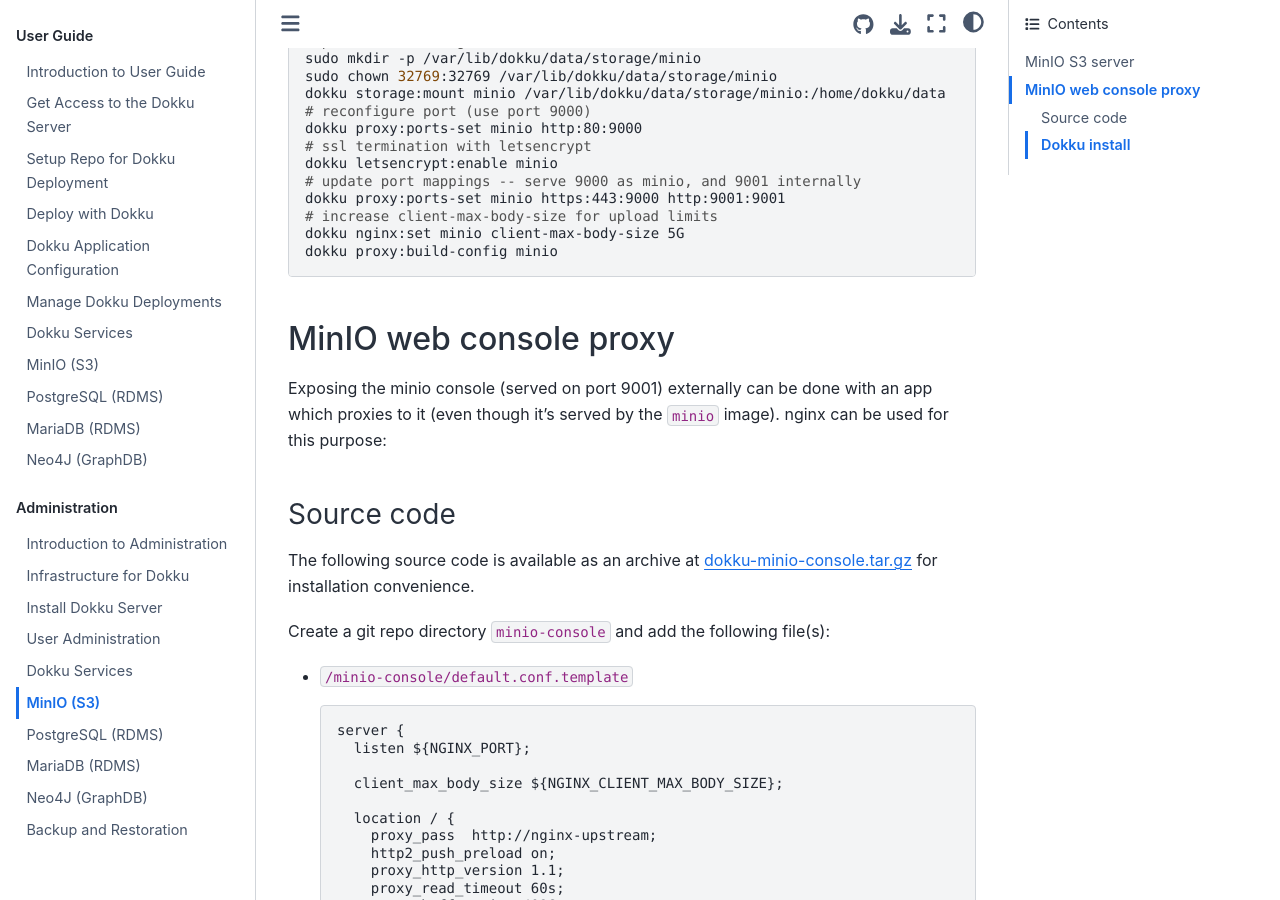
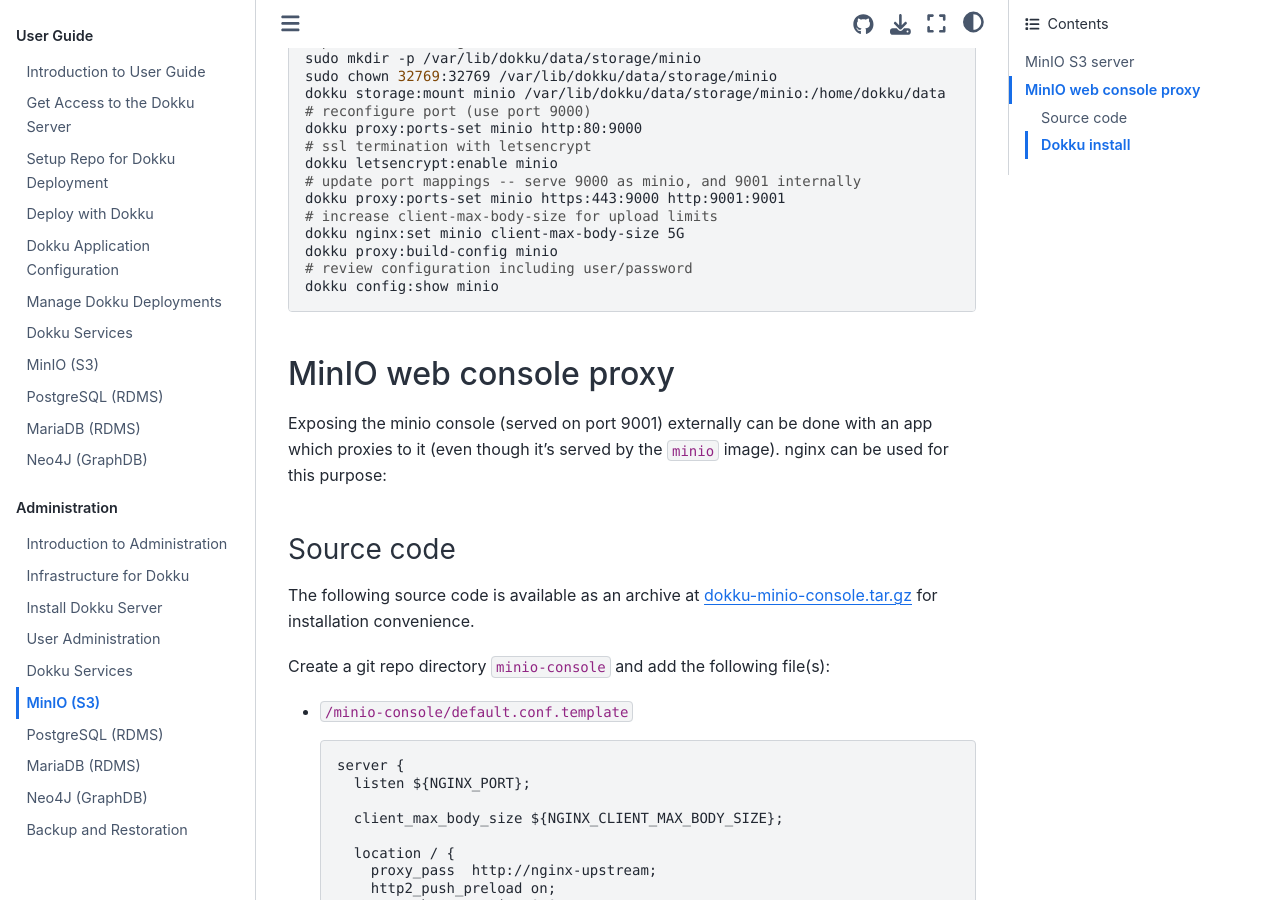
Before and after one commit to MaayanLab/dokku, a Jupyter Book: the page built from administration/41-minio.md, in a window 1280 px wide and 900 px high, scrolled down 1271 px. Built offline with Jupyter Book 1.0.4 settings and Sphinx 7.4.7 and the Sphinx Book theme 1.1.4, drawn with Linux system fonts in a browser that asks for light colours.

Commit message:
Add config:show to minio install instructions

````diff
--- a/administration/41-minio.md
+++ b/administration/41-minio.md
@@ -58,6 +58,8 @@
 # increase client-max-body-size for upload limits
 dokku nginx:set minio client-max-body-size 5G
 dokku proxy:build-config minio
+# review configuration including user/password
+dokku config:show minio
 ```
 
 ## MinIO web console proxy
````
